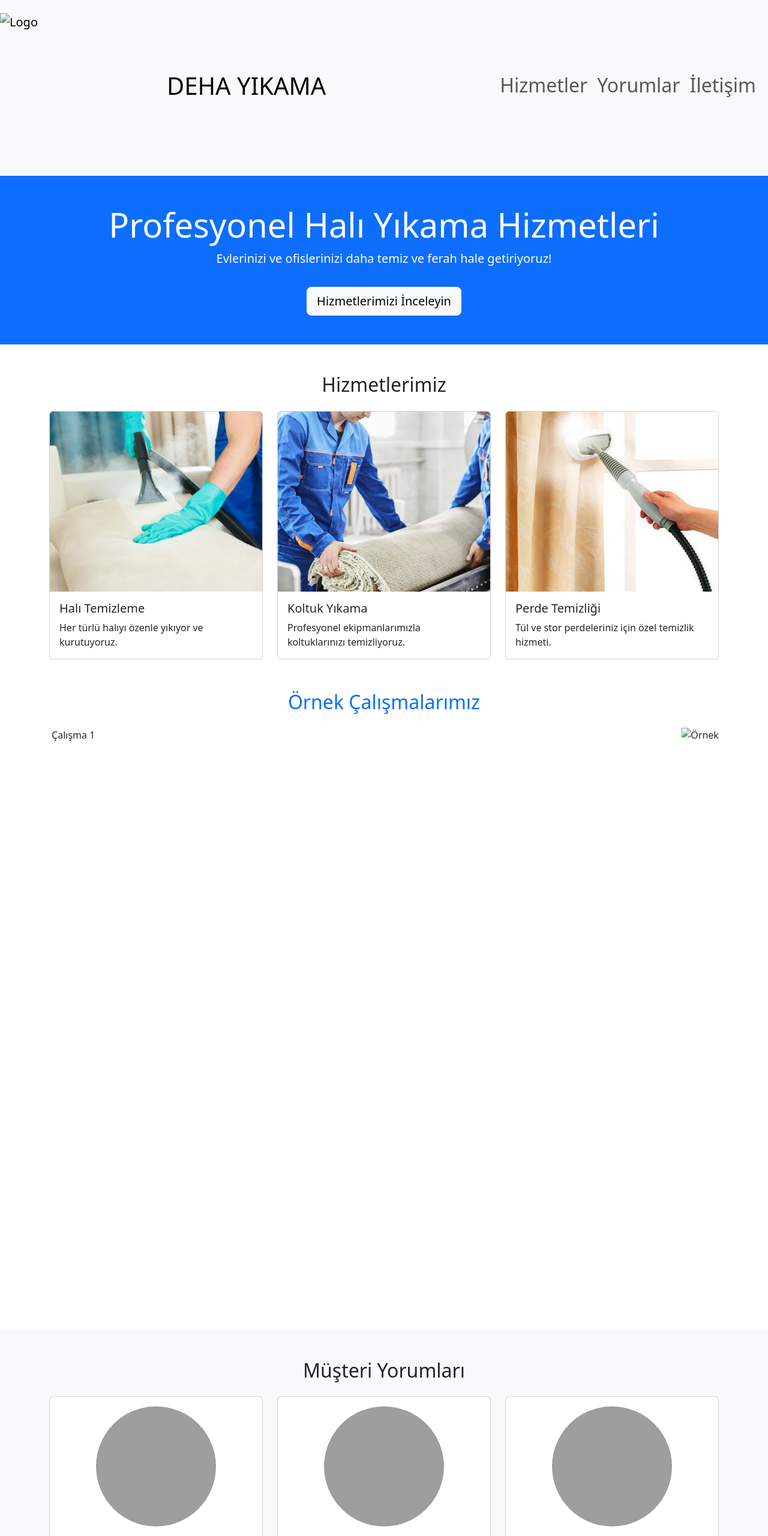
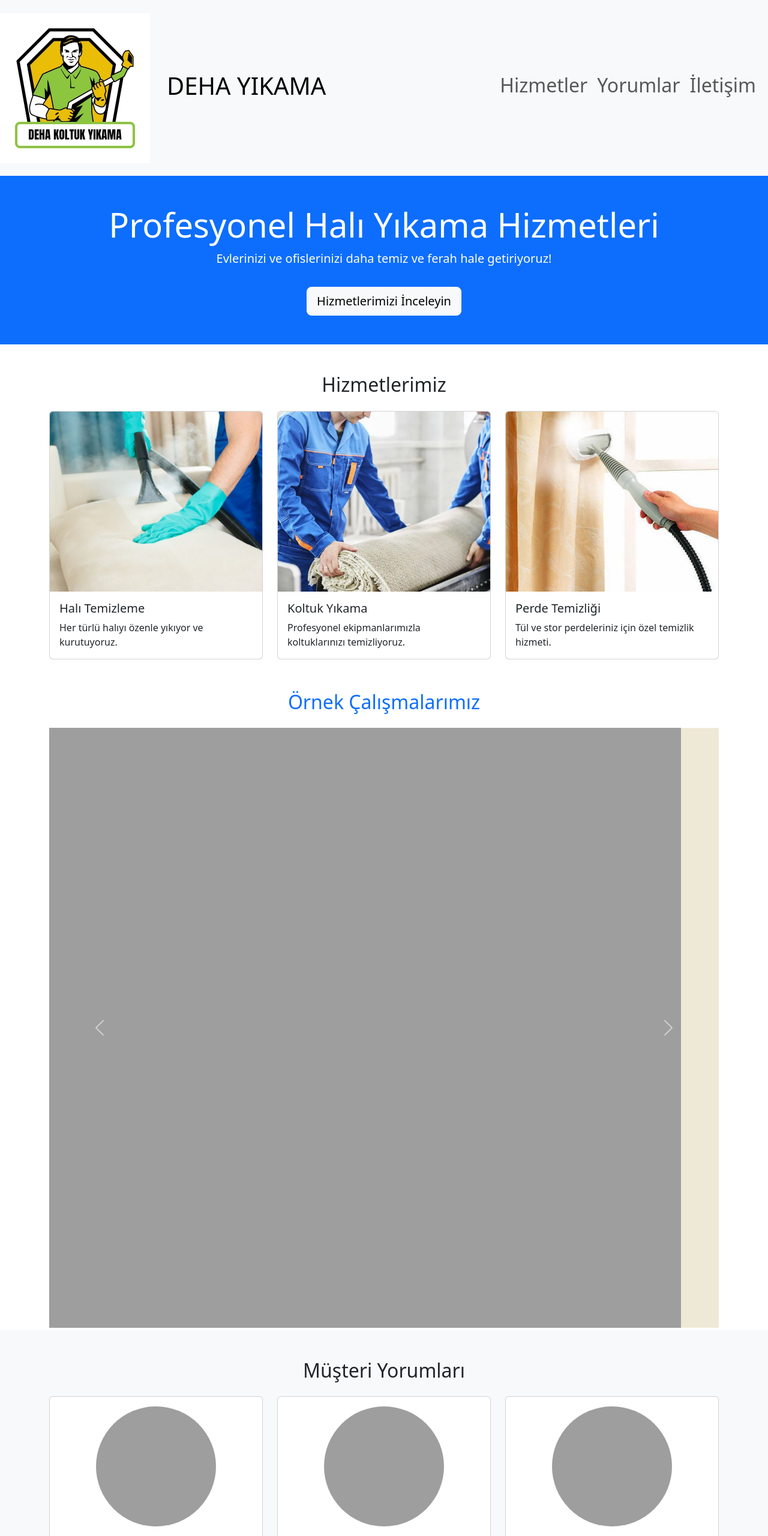
Before and after one commit to dillba/Yikama-sitesi, a plain HTML site: page index.html in a window 1280 px wide. Shown: the top 2560 px of the page at 60% size. Drawn offline with nearby package versions, Linux system fonts and the light colour scheme; the site is published under a folder, as on GitHub Pages, so addresses that start at the root find nothing; grey boxes are pictures that could not be loaded.

Commit message:
Update index.html

```diff
--- a/index.html
+++ b/index.html
@@ -12,7 +12,7 @@
     <nav class="navbar navbar-expand-lg navbar-light bg-light">
         <nav class="navbar navbar-expand-lg navbar-light bg-light">
             <a class="navbar-brand" href="#">
-              <img src="/resimler/logo.jpg" alt="Logo" width="250" height="250" class="d-inline-block align-text-top">
+              <img src="resimler/logo.jpg" alt="Logo" width="250" height="250" class="d-inline-block align-text-top">
 
             </a>
           </nav>
@@ -87,11 +87,11 @@
         <div id="exampleCarousel" class="carousel slide" data-bs-ride="carousel">
             <div class="carousel-inner">
                 <div class="carousel-item active">
-                    <img src="/resimler/IMG_20240821_161919_139 (1).jpg" class="d-block w-100" alt="Örnek Çalışma 1" height="1000" width="1000">
+                    <img src="resimler/IMG_20240821_161919_139 (1).jpg" class="d-block w-100" alt="Örnek Çalışma 1" height="1000" width="1000">
                 </div>
 
                 <div class="carousel-item">
-                    <img src="/resimler/DEHA_page-0001.jpg" class="d-block w-100" alt="Örnek Çalışma 3" height="1000" width="1000">
+                    <img src="resimler/DEHA_page-0001.jpg" class="d-block w-100" alt="Örnek Çalışma 3" height="1000" width="1000">
                 </div>
             </div>
             <button class="carousel-control-prev" type="button" data-bs-target="#exampleCarousel" data-bs-slide="prev">
```
